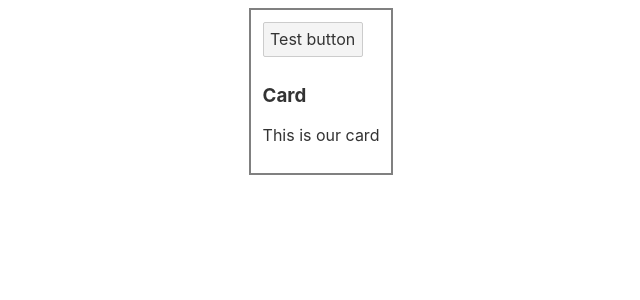
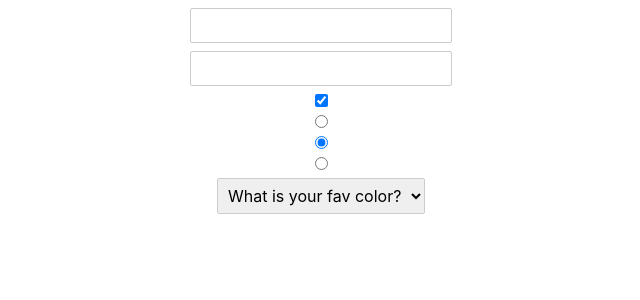
Before and after one commit to markpackham/more-svelte-learning, a Svelte app: page / in a window 1280 px wide. Shown: the top 300 px of the page, without its empty margins (319-959 px from the left). Built offline with nearby package versions, Linux system fonts and the light colour scheme.

Commit message:
demo input options
https://youtu.be/0I_B6o2RX5A?t=3989

```diff
--- a/src/App.svelte
+++ b/src/App.svelte
@@ -1,15 +1,32 @@
 <script>
-import Card from "./Card.svelte"
+	let name;
+	let num;
+	let isChecked = true;
+	let value = 2;
+	let selected;
+
+	let questions = [
+		{id: 1, text: "What is your fav color?"},
+		{id: 2, text: "What is your fav fruit?"},
+	]
 </script>
 
 <main>
-<Card>
-	<div>
-		<h3>Card</h3>
-		<p>This is our card</p>
-	</div>
-	<button slot="button">Test button</button>
-</Card>
+<input type="text" bind:value={name}>
+<input type="number" bind:value={num}>
+<input type="checkbox" bind:checked={isChecked}>
+<input type="radio" bind:group={value} value={1}>
+<input type="radio" bind:group={value} value={2}>
+<input type="radio" bind:group={value} value={3}>
+
+<select bind:value={selected}>
+{#each questions as question}
+<option value={question}>
+{question.text}
+</option>
+{/each}
+</select>
+
 </main>
 
 <style>
--- a/src/Card.svelte
+++ b/src/Card.svelte
@@ -1,8 +1,8 @@
 <script></script>
 
 <div class="card">
+    <slot></slot>
     <slot name="button"/>
-    <slot></slot>
 </div>
 
 <style>
```
